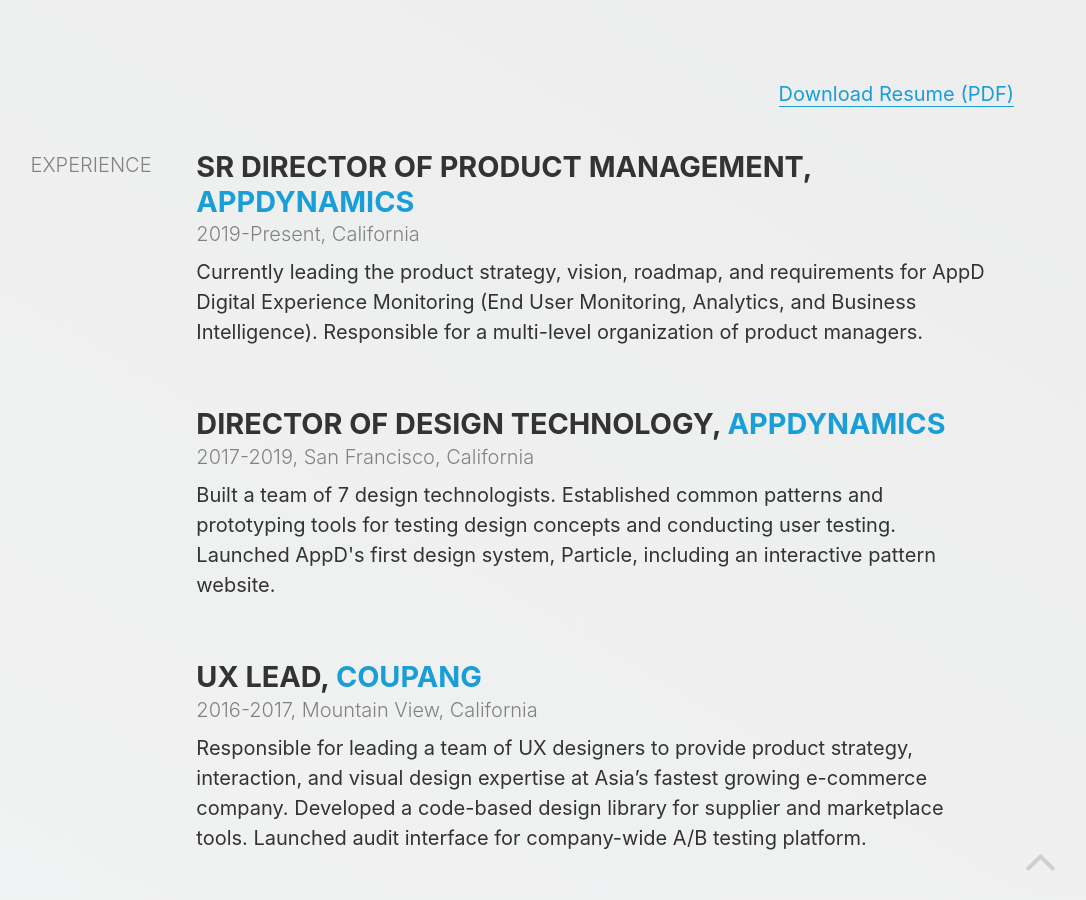
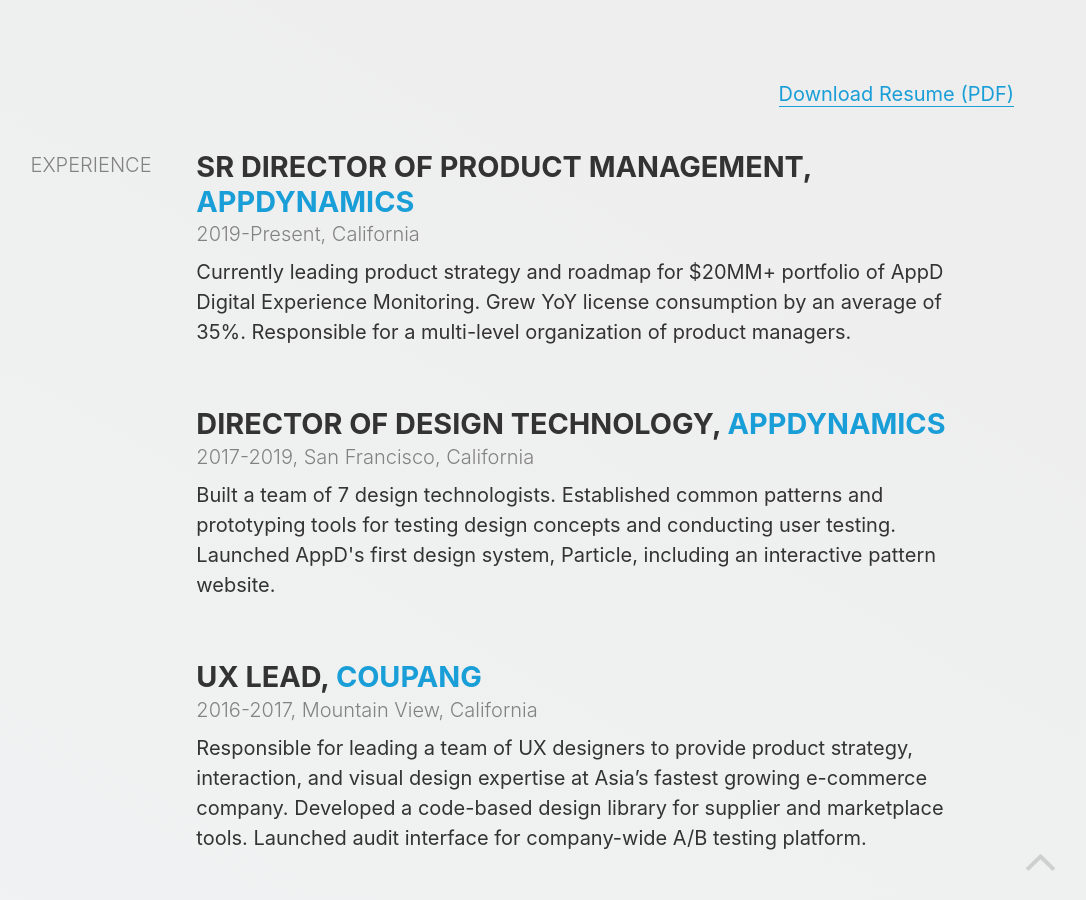
Before and after one commit to brzaik/brz4, a Jekyll site: the page built from about.html, in a window 1280 px wide and 900 px high, scrolled down 1406 px. Shown: the whole window, without its empty margins (186-1272 px from the left). Built offline with Jekyll 4.4.1, drawn with Linux system fonts in a browser that asks for light colours; nearby versions of some CDN libraries.

Commit message:
More About changes.

```diff
--- a/about.html
+++ b/about.html
@@ -50,7 +50,7 @@ title: About
             2019-Present, California
           </p>
           <p>
-            Currently leading the product strategy, vision, roadmap, and requirements for AppD Digital Experience Monitoring (End User Monitoring, Analytics, and Business Intelligence). Responsible for a multi-level organization of product managers.
+            Currently leading product strategy and roadmap for $20MM+ portfolio of AppD Digital Experience Monitoring. Grew YoY license consumption by an average of 35%. Responsible for a multi-level organization of product managers.
           </p>
         </div>
         <div class="padder-resume">
```
